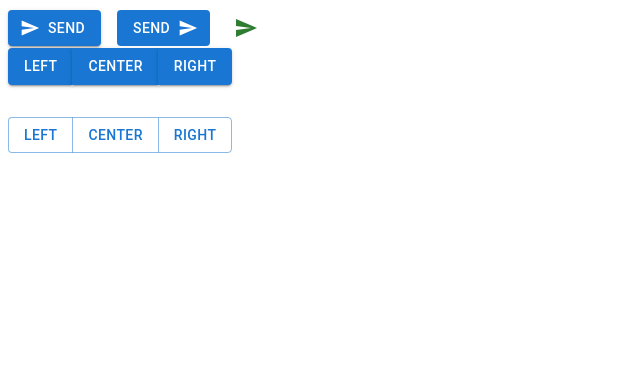
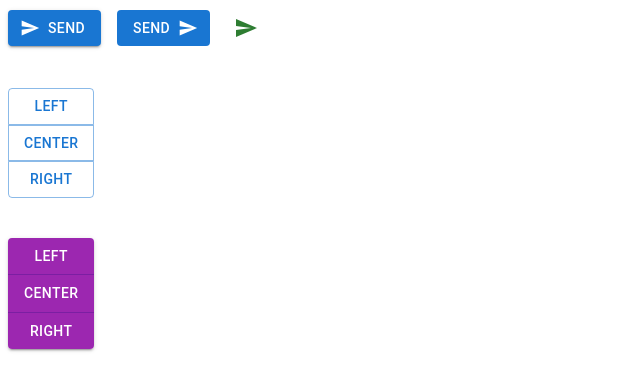
Before and after one commit to aakashstha1/React-MUI, a React (Vite) app in the folder MUI demo/: page / in a window 1280 px wide. Shown: the top 390 px of the page, without its empty margins (0-640 px from the left). Built offline with nearby package versions, Linux system fonts and the light colour scheme.

Commit message:
fourth commit

```diff
--- a/MUI demo/src/App.jsx
+++ b/MUI demo/src/App.jsx
@@ -1,5 +1,4 @@
 import "./App.css";
-import { MuiBtnGroup } from "./components/MuiBtnGroup";
 // import { MuiTypography } from "./components/MuiTypography";
 // import { MuiButton } from "./components/MuiButton";
 // import { MuiBtnSize } from "./components/MuiBtnSize";
@@ -10,8 +9,7 @@ function App() {
       {/* <MuiTypography />
       <MuiButton />
       <MuiBtnSize /> */}
-      <MuiIconBtn/>
-      <MuiBtnGroup/>
+      <MuiIconBtn />
     </>
   );
 }
--- a/MUI demo/src/components/MuiBtnGroup.jsx
+++ /dev/null
@@ -1,22 +0,0 @@
-import { Stack, Button, ButtonGroup } from "@mui/material";
-
-export const MuiBtnGroup = () => {
-  return (
-    <Stack spacing={4}>
-      <Stack direction={"row"} spacing={3}>
-        <ButtonGroup>
-          <Button variant="contained">Left</Button>
-          <Button variant="contained">Center</Button>
-          <Button variant="contained">Right</Button>
-        </ButtonGroup>
-      </Stack>
-      <Stack direction={"row"} spacing={3}>
-        <ButtonGroup>
-          <Button variant="outlined">Left</Button>
-          <Button variant="outlined">Center</Button>
-          <Button variant="outlined">Right</Button>
-        </ButtonGroup>
-      </Stack>
-    </Stack>
-  );
-};
--- a/MUI demo/src/components/MuiIconBtn.jsx
+++ b/MUI demo/src/components/MuiIconBtn.jsx
@@ -1,7 +1,8 @@
-import { Stack, Button, IconButton } from "@mui/material";
+import { Stack, Button, IconButton, ButtonGroup } from "@mui/material";
 import SendIcon from "@mui/icons-material/Send";
 export const MuiIconBtn = () => {
   return (
+    <Stack spacing={5}>
       <Stack display={"block"} spacing={2} direction={"row"}>
         <Button
           variant="contained"
@@ -20,5 +21,31 @@ export const MuiIconBtn = () => {
           <SendIcon />
         </IconButton>
       </Stack>
+      <Stack direction={"row"} spacing={3}>
+        <ButtonGroup variant="text" orientation="vertical">
+          <Button variant="outlined">Left</Button>
+          <Button variant="outlined">Center</Button>
+          <Button variant="outlined">Right</Button>
+        </ButtonGroup>
+      </Stack>
+      <Stack direction={"row"} spacing={3}>
+        <ButtonGroup
+          variant="contained"
+          orientation="vertical"
+          color="secondary"
+          aria-label="allignment button group"
+        >
+          <Button
+            onClick={() => {
+              alert("Clicked Left");
+            }}
+          >
+            Left
+          </Button>
+          <Button>Center</Button>
+          <Button>Right</Button>
+        </ButtonGroup>
+      </Stack>
+    </Stack>
   );
 };
```
Lines whose indentation alone changed are shown as unchanged.
